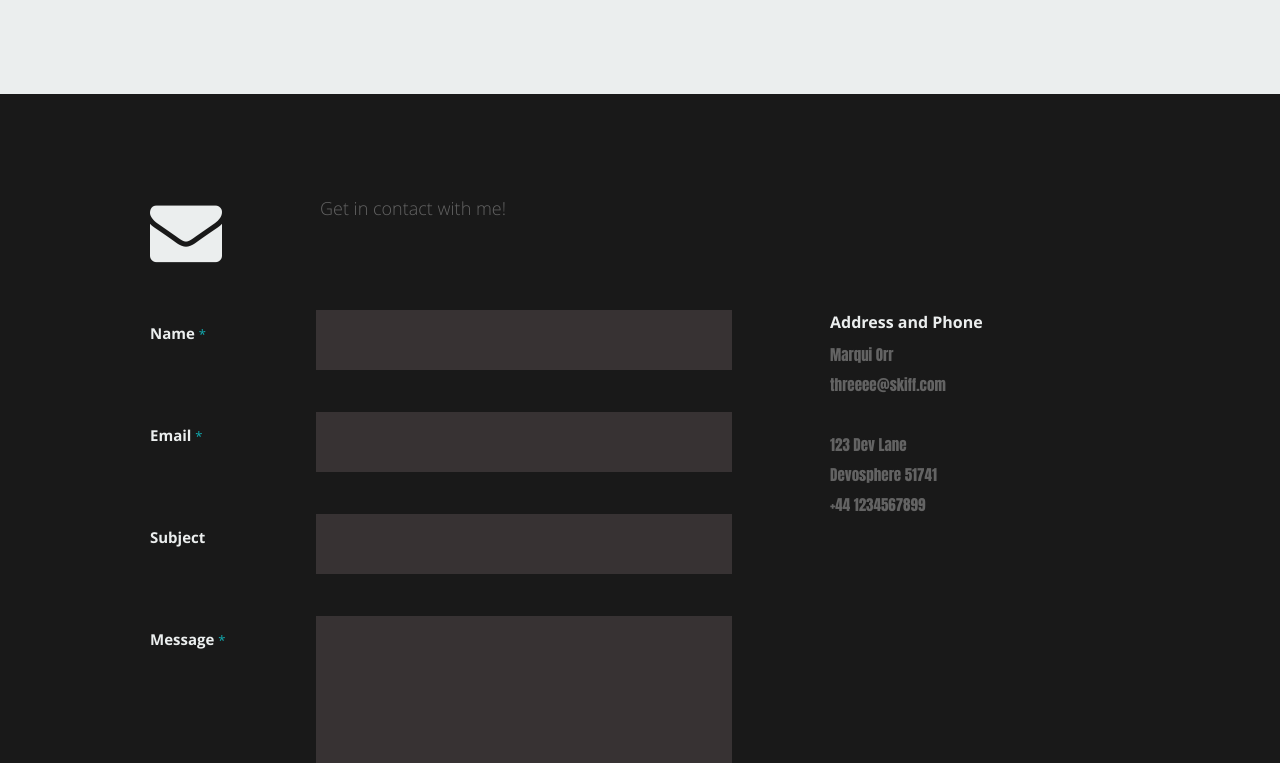
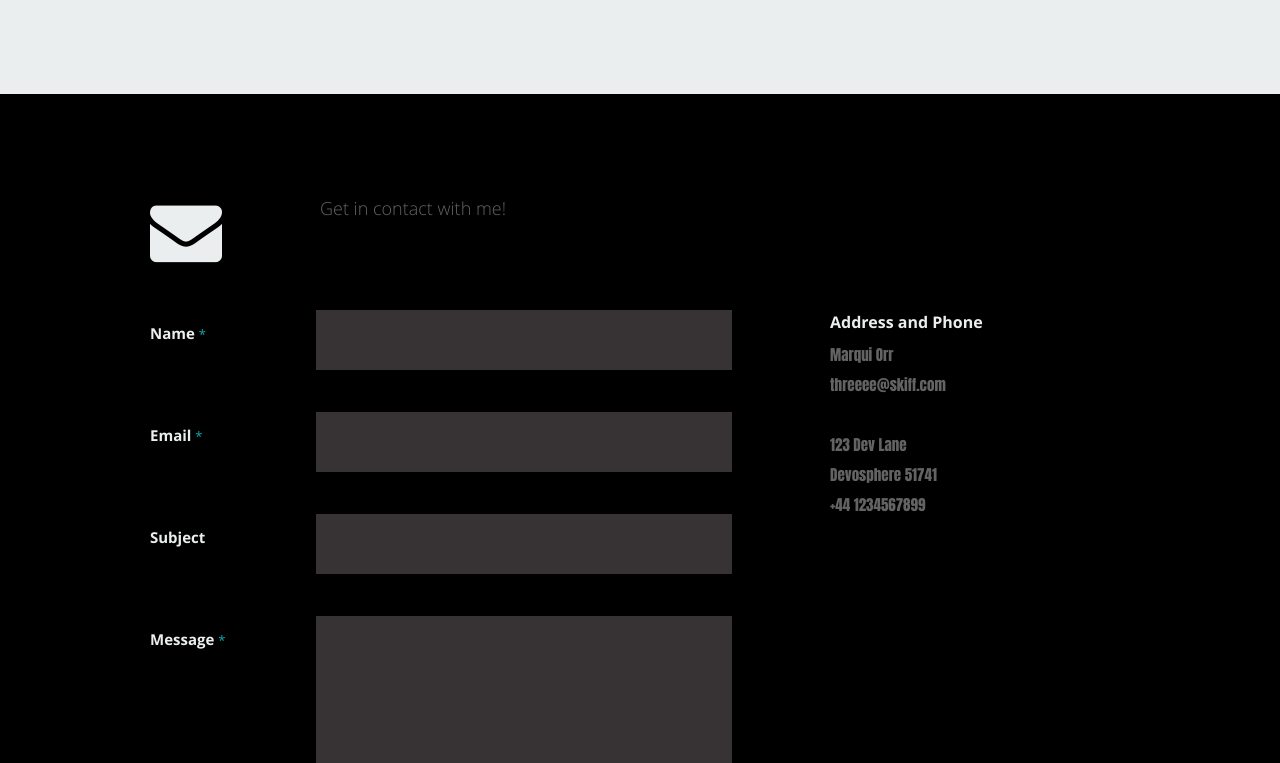
Before and after one commit to Marqui-13/react-website, a React (Create React App) app: page / in a window 1280 px wide. Shown: the part 1237-2000 px from the top of the page. Built offline with nearby package versions, Linux system fonts and the light colour scheme; the HTML template or start-up script is replaced by a standard one.

Commit message:
Update layout.css

```diff
--- a/public/css/layout.css
+++ b/public/css/layout.css
@@ -773,7 +773,7 @@ call-to-action .button {
 /* ------------------------------------------------------------------ */
 
 #contact {
-   background: #191919;
+   background: black;
    padding-top: 96px;
    padding-bottom: 102px;
    color: #636363;
```
